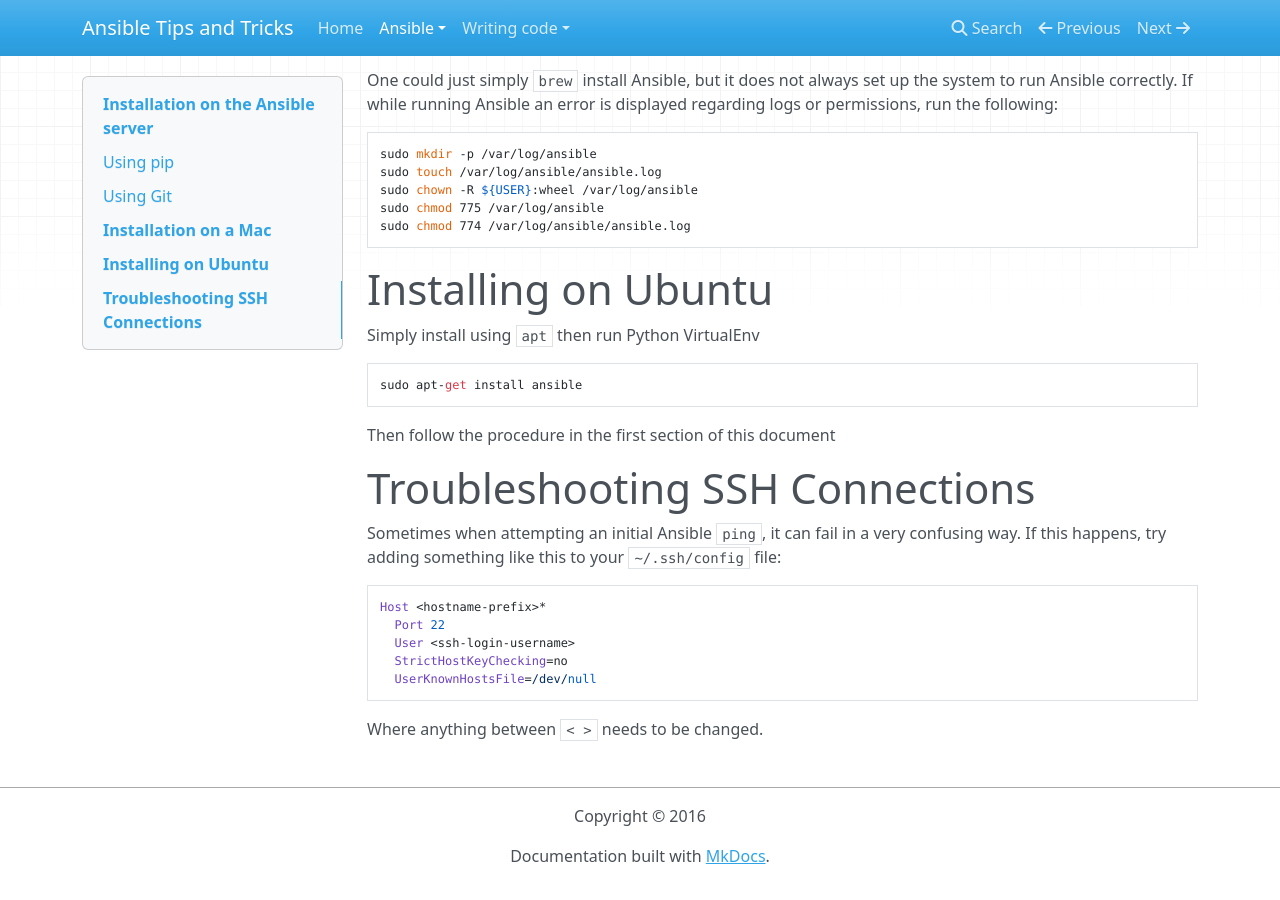
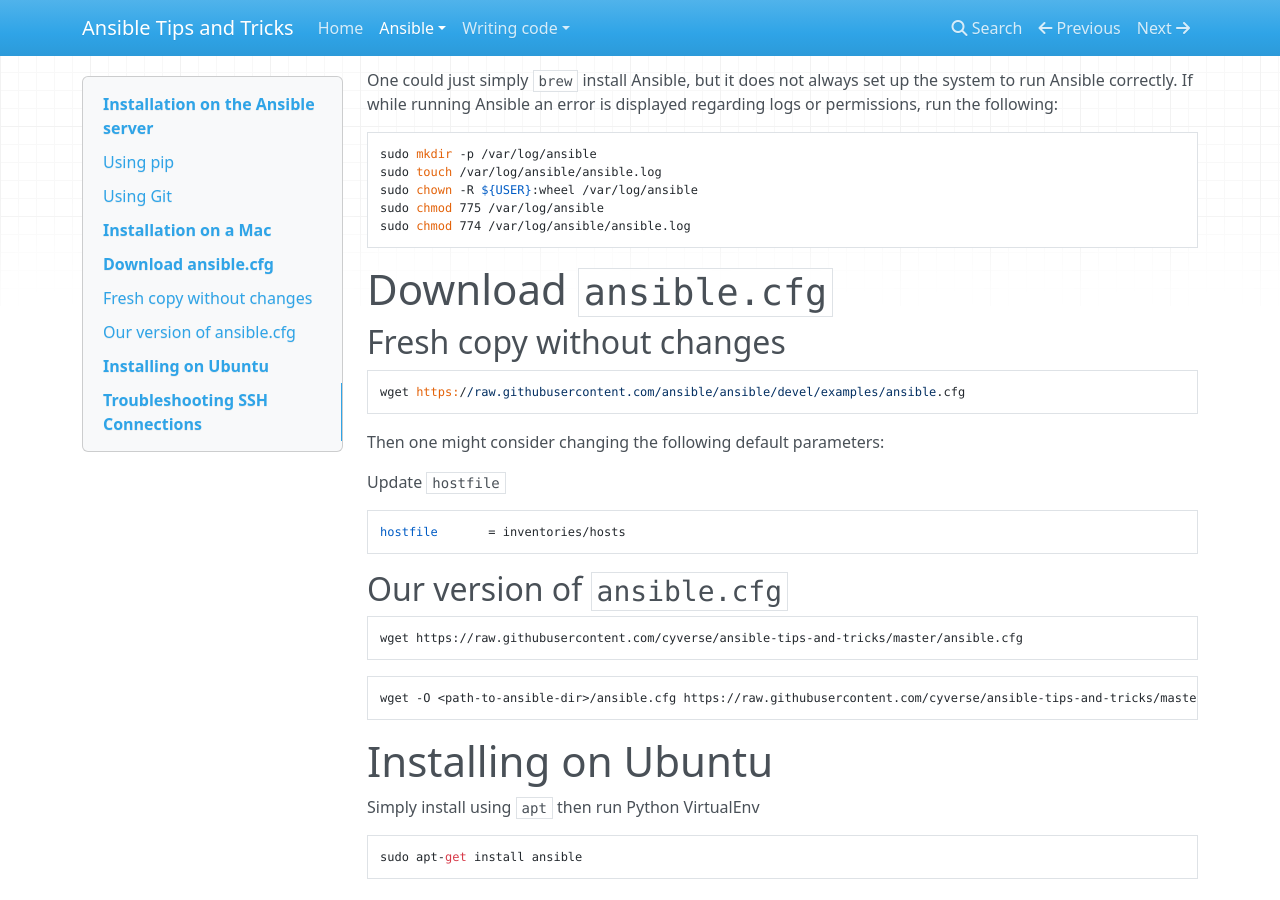
Before and after one commit to nfaction/ansible-tips-and-tricks, an MkDocs documentation site: the page built from docs/ansible/install.md, in a window 1280 px wide and 900 px high, scrolled down 1004 px. Built offline with MkDocs 1.6.1, drawn with Linux system fonts in a browser that asks for light colours; nearby versions of some CDN libraries; old or Windows-style settings are respelled for this version of MkDocs.

Commit message:
Add `ansible.cfg` file that we use at CyVerse 	modified:   docs/ansible/install.md

````diff
--- a/docs/ansible/install.md
+++ b/docs/ansible/install.md
@@ -56,6 +56,31 @@ sudo chmod 775 /var/log/ansible
 sudo chmod 774 /var/log/ansible/ansible.log
 ```
 
+# Download `ansible.cfg`
+## Fresh copy without changes
+
+```
+wget https://raw.githubusercontent.com/ansible/ansible/devel/examples/ansible.cfg
+```
+
+Then one might consider changing the following default parameters:
+
+Update `hostfile`
+
+```
+hostfile       = inventories/hosts
+```
+
+## Our version of `ansible.cfg`
+
+```
+wget https://raw.githubusercontent.com/cyverse/ansible-tips-and-tricks/master/ansible.cfg
+```
+
+```
+wget -O <path-to-ansible-dir>/ansible.cfg https://raw.githubusercontent.com/cyverse/ansible-tips-and-tricks/master/ansible.cfg
+```
+
 # Installing on Ubuntu
 
 Simply install using `apt` then run Python VirtualEnv
````
